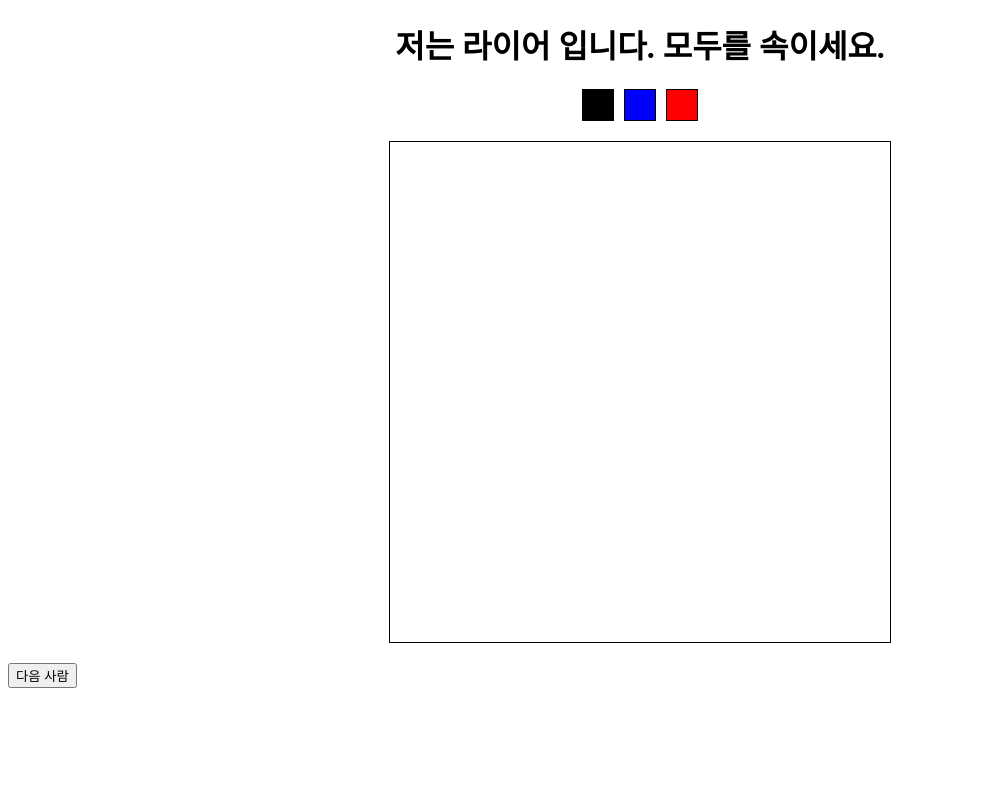
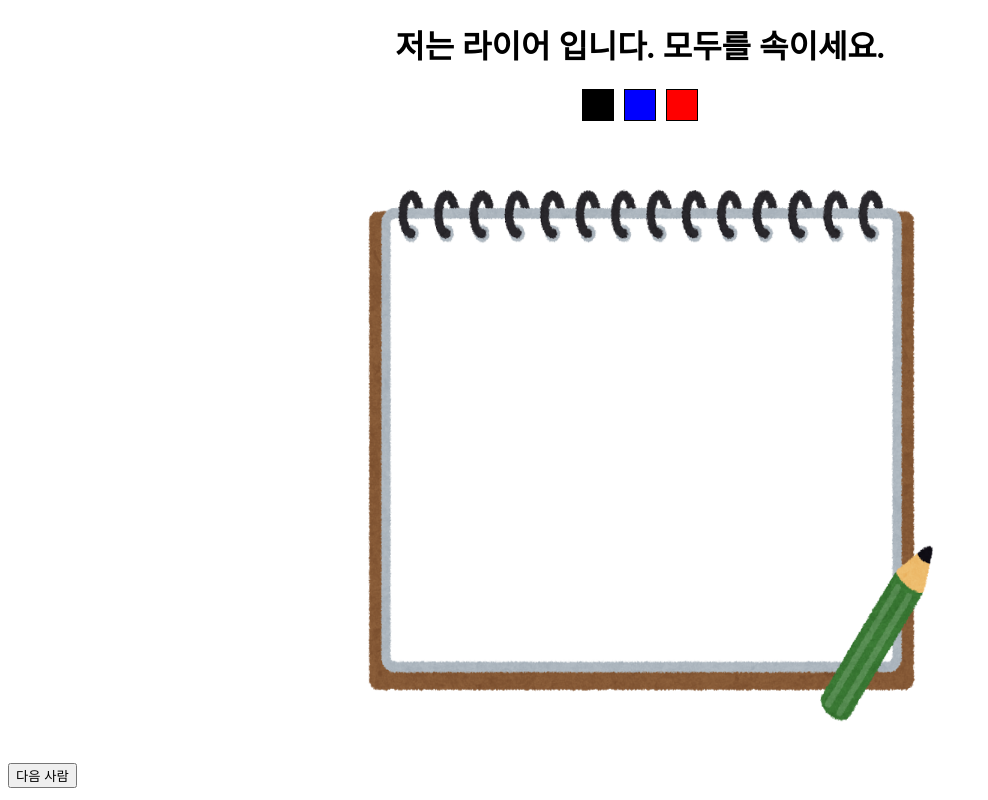
Before and after one commit to anseonghwan/KW_Open-Source_Project_team08, a website: page liar.html in a window 1280 px wide. Shown: the whole page, without its empty margins (0-988 px from the left). Drawn offline with Linux system fonts and the light colour scheme.

Commit message:
그림판 넣기

```diff
--- a/liar.html
+++ b/liar.html
@@ -7,7 +7,7 @@
     <title>저는 라이어입니다.</title>
     <style>
         canvas {
-            border: 1px solid black;
+            border: 1px solid white;
             display: block;
             margin: 20px auto;
         }
@@ -47,13 +47,20 @@
         <div class="color-block blue" data-color="blue"></div>
         <div class="color-block red" data-color="red"></div>
     </div>
-    <canvas id="drawingCanvas" width="500" height="500"></canvas>
+    <canvas id="drawingCanvas" width="600" height="600"></canvas>
     <button id="nextPersonBtn">다음 사람</button>
 
     <script>
         const canvas = document.getElementById('drawingCanvas');
         const ctx = canvas.getContext('2d');
+        const image = new Image(); // image 객체 선언
         let drawing = false;
+
+        // 업로드된 이미지를 로드
+        image.src = '/images/KakaoTalk_20241127_094639870.png'; // 업로드된 이미지 파일 경로
+        image.onload = () => {
+            ctx.drawImage(image, 0, 0, canvas.width, canvas.height); // 배경으로 이미지 그리기
+        };
 
         // 기본 선 색상 설정
         ctx.lineWidth = 2;
@@ -103,8 +110,6 @@
 
             // 버튼 숨기기
             document.getElementById('nextPersonBtn').style.display = 'none';
-
-
         });
     </script>
 </body>
--- a/server.js
+++ b/server.js
@@ -5,9 +5,11 @@ const WebSocket = require('ws');
 const app = express();
 const server = http.createServer(app);
 const wss = new WebSocket.Server({ server });
-const PORT = 4000;
+const PORT = 1000;
 
 app.use(express.static(__dirname));
+app.use('/images', express.static(__dirname + '/images'));
+
 
 app.get('/', (req, res) => {
     res.sendFile(__dirname + '/index.html');
```
Also changed, not shown: images/KakaoTalk_20241127_094639870.png (added).
